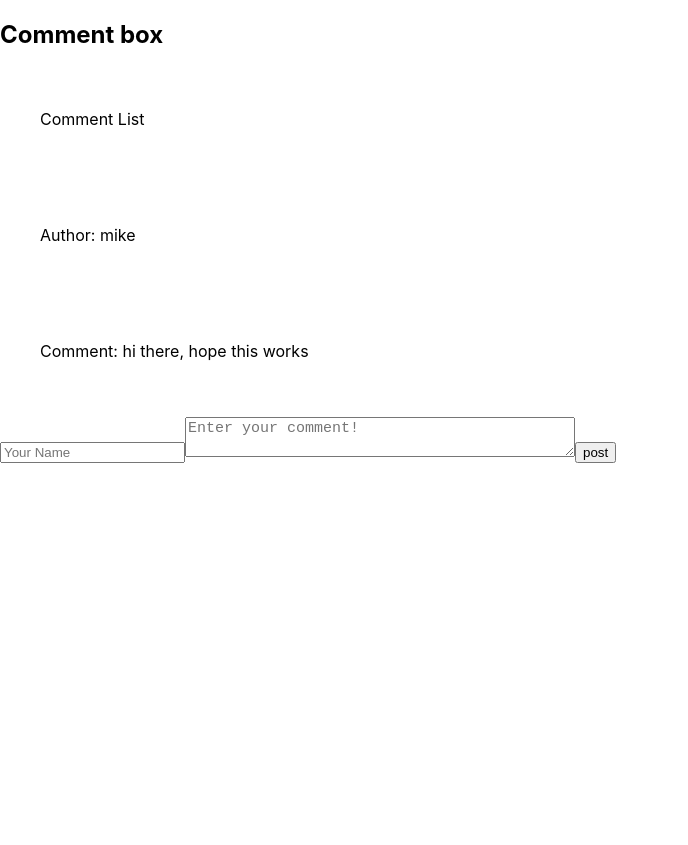
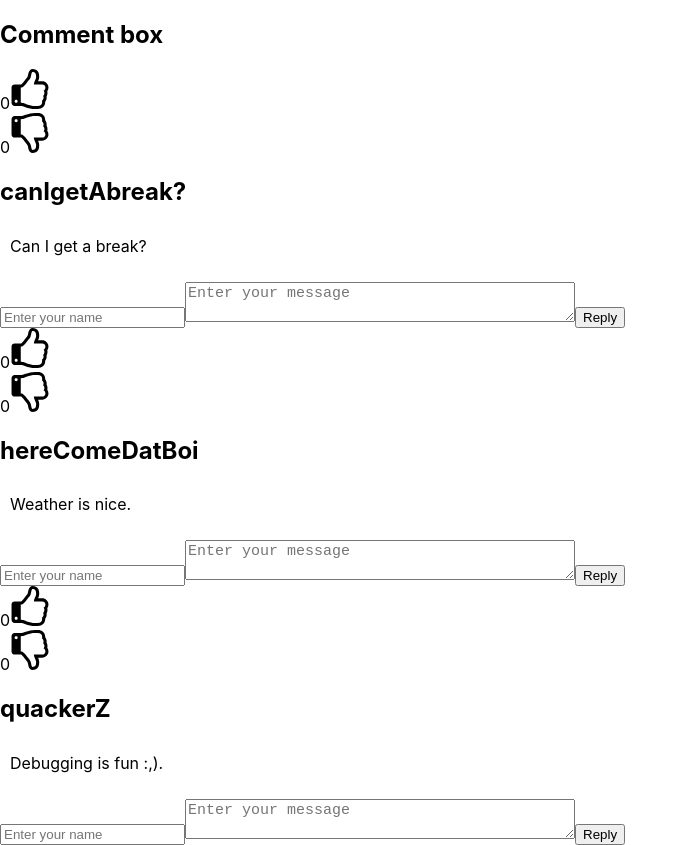
Before and after one commit to l-yang-05/Comment-app, a React (Create React App) app: page / in a window 1280 px wide. Shown: the whole page, without its empty margins (0-688 px from the left). Before the commit the page ends 800 px from the top, so only its background shows below. Built offline with nearby package versions, Linux system fonts and the light colour scheme.

Commit message:
Added icons and reply method

```diff
--- a/src/App.css
+++ b/src/App.css
@@ -21,6 +21,22 @@ textarea{
 }
 
 p{
-  padding: 40px;
+  padding: 10px;
   width: 70%;
 }
+
+.comment{
+  display: block;
+}
+
+.likeAndDislike{
+  display: block;
+}
+
+.msganduser{
+  display:block;
+}
+
+.commentBox{
+  display: block;
+}
--- a/src/App.js
+++ b/src/App.js
@@ -5,7 +5,10 @@ import CommentBox from './Components/CommentBox';
 
 const App = () => {
   return (
-    <CommentBox />
+    <div>
+      <CommentBox />
+    </div>
+
   )
 
 }
--- a/src/Components/Comment.js
+++ /dev/null
@@ -1,19 +0,0 @@
-import React from 'react';
-
-
-class Comments extends React.Component {
-    constructor(props) {
-        super(props);
-    }
-    render() {
-        return (
-            <div>
-                <p>Author: {this.props.author}</p>
-                <p>Comment: {this.props.comment}</p>
-            </div>
-        )
-    }
-}
-
-
-export default Comments;
--- a/src/Components/CommentBox.js
+++ b/src/Components/CommentBox.js
@@ -1,21 +1,23 @@
 import React from 'react';
 import CommentList from './CommentList';
-import CommentForm from './CommentForm';
+
 
 
 class CommentBox extends React.Component {
     constructor(props) {
         super(props);
         this.state = {
-            userMsg: '',
-        };
+            msg: ''
+        }
     }
+
+
+
     render() {
         return (
-            <div>
+            <div className="comment-container">
                 <h2>Comment box</h2>
                 <CommentList />
-                <CommentForm />
             </div>
         )
     }
--- a/src/Components/CommentForm.js
+++ b/src/Components/CommentForm.js
@@ -2,46 +2,34 @@ import React from 'react';
 
 class CommentForm extends React.Component {
     constructor(props) {
-        super(props);
+        super(props)
         this.state = {
-            commenter: '',
-            text: '',
+            author: '',
+            comment: ''
         }
     }
 
-    handleCommenter = (e) => {
-        this.setState({ commenter: e.target.value })
+    handleAuthor = (e) => {
+
     }
 
-    handleText = (e) => {
-        this.setState({ text: e.target.value })
-    }
-
-    handleSubmit = (e) => {
+    handleReply = (e) => {
         e.preventDefault();
-        const commenter = this.state.commenter.trim();
-        const text = this.state.text.trim();
-
-        this.props.onCommentSubmit({ commenter: commenter, text: text });
-        this.setState({ commenter: '', msg: '' });
-
-        if (!text || !commenter) {
-            return;
-        }
-
     }
 
     render() {
         return (
             <div>
-                <form>
-                    <input type="type" name="author" id="author" placeholder="Your Name" value={this.state.commenter} onChange={this.handleCommenter} />
-                    <textarea name="commentSection" id="comment" placeholder="Enter your comment!" value={this.state.text} onChange={this.handleText}></textarea>
-                    <input type="submit" name="sub" id="post" value="post" />
+                <form onSubmit={this.handleReply}>
+                    <input type="text" name="author" placeholder="Enter your name" />
+                    <textarea name="comment" placeholder="Enter your message"></textarea>
+                    <button type="submit" name="post">Reply</button>
                 </form>
             </div>
         )
     }
+
+
 }
 
 export default CommentForm;
--- a/src/Components/CommentList.js
+++ b/src/Components/CommentList.js
@@ -1,18 +1,49 @@
 import React from 'react';
-import Comments from './Comment';
+import DislikeButton from './dislike';
+import CommentForm from './CommentForm';
+import LikeButton from './Like';
+
 
 class CommentList extends React.Component {
     constructor(props) {
         super(props);
         this.state = {
-            list: [],
+            list: [
+                {
+                    name: "canIgetAbreak?",
+                    comment: "Can I get a break?"
+                },
+                {
+                    name: "hereComeDatBoi",
+                    comment: "Weather is nice."
+                },
+                {
+                    name: "quackerZ",
+                    comment: "Debugging is fun :,)."
+                }
+
+            ]
         }
     }
+
     render() {
         return (
-            <div>
-                <p> Comment List</p>
-                <Comments author="mike" comment="hi there, hope this works" />
+            <div className="commentbox">
+                {this.state.list.map((item, index) => {
+                    return (
+                        <div className="commentBox" key={index}>
+                            <div className="likeAndDislike">
+                                <LikeButton />
+                                <DislikeButton />
+                            </div>
+                            <div className="comment">
+                                <h2>{item.name}</h2>
+                                <p>{item.comment}</p>
+                            </div>
+                            <CommentForm />
+                        </div>
+                    )
+                })}
             </div>
         )
     }
--- /dev/null
+++ b/src/Components/Like.js
@@ -0,0 +1,91 @@
+import React from 'react';
+
+class LikeButton extends React.Component {
+    constructor(props) {
+        super(props);
+        this.state = {
+            count: 0,
+        }
+    }
+
+    handleLikes = (e) => {
+        this.setState(({ count }) => ({
+            count: count + 1
+    }))}
+
+    render() {
+        return (
+            <div>
+            <span onClick={this.handleLikes}>{this.state.count}
+            <svg
+            x="0px" y="0px"
+            width="40px"
+            height="40px"
+            viewBox="0 0 475.099 475.099"
+            styles="enable-background:new 0 0 475.099 475.099;"
+	       >
+            <g>
+	<path d="M442.829,265.532c9.328-14.089,13.986-29.598,13.986-46.538c0-19.607-7.225-36.637-21.687-51.117
+		c-14.469-14.465-31.601-21.696-51.394-21.696h-50.251c9.134-18.842,13.709-37.117,13.709-54.816c0-22.271-3.34-39.971-9.996-53.105
+		c-6.663-13.138-16.372-22.795-29.126-28.984C295.313,3.09,280.947,0,264.959,0c-9.712,0-18.274,3.521-25.697,10.566
+		c-8.183,7.993-14.084,18.274-17.699,30.837c-3.617,12.559-6.521,24.6-8.708,36.116c-2.187,11.515-5.569,19.652-10.135,24.41
+		c-9.329,10.088-19.511,22.273-30.551,36.547c-19.224,24.932-32.264,39.685-39.113,44.255H54.828
+		c-10.088,0-18.702,3.574-25.84,10.706c-7.135,7.139-10.705,15.752-10.705,25.841v182.723c0,10.089,3.566,18.699,10.705,25.838
+		c7.142,7.139,15.752,10.711,25.84,10.711h82.221c4.188,0,17.319,3.806,39.399,11.42c23.413,8.186,44.017,14.418,61.812,18.702
+		c17.797,4.284,35.832,6.427,54.106,6.427h26.545h10.284c26.836,0,48.438-7.666,64.809-22.99
+		c16.365-15.324,24.458-36.213,24.27-62.67c11.42-14.657,17.129-31.597,17.129-50.819c0-4.185-0.281-8.277-0.855-12.278
+		c7.23-12.748,10.854-26.453,10.854-41.11C445.399,278.379,444.544,271.809,442.829,265.532z M85.949,396.58
+		c-3.616,3.614-7.898,5.428-12.847,5.428c-4.95,0-9.233-1.813-12.85-5.428c-3.615-3.613-5.424-7.897-5.424-12.85
+		c0-4.948,1.805-9.229,5.424-12.847c3.621-3.617,7.9-5.425,12.85-5.425c4.949,0,9.231,1.808,12.847,5.425
+		c3.617,3.617,5.426,7.898,5.426,12.847C91.375,388.683,89.566,392.967,85.949,396.58z M414.145,242.419
+		c-4.093,8.754-9.186,13.227-15.276,13.415c2.854,3.237,5.235,7.762,7.139,13.562c1.902,5.807,2.847,11.087,2.847,15.848
+		c0,13.127-5.037,24.455-15.126,33.969c3.43,6.088,5.141,12.658,5.141,19.697c0,7.043-1.663,14.038-4.996,20.984
+		c-3.327,6.94-7.851,11.938-13.559,14.982c0.951,5.709,1.423,11.04,1.423,15.988c0,31.785-18.274,47.678-54.823,47.678h-34.536
+		c-24.94,0-57.483-6.943-97.648-20.841c-0.953-0.38-3.709-1.383-8.28-2.998s-7.948-2.806-10.138-3.565
+		c-2.19-0.767-5.518-1.861-9.994-3.285c-4.475-1.431-8.087-2.479-10.849-3.142c-2.758-0.664-5.901-1.283-9.419-1.855
+		c-3.52-0.571-6.519-0.855-8.993-0.855h-9.136V219.285h9.136c3.045,0,6.423-0.859,10.135-2.568c3.711-1.714,7.52-4.283,11.421-7.71
+		c3.903-3.427,7.564-6.805,10.992-10.138c3.427-3.33,7.233-7.517,11.422-12.559c4.187-5.046,7.47-9.089,9.851-12.135
+		c2.378-3.045,5.375-6.949,8.992-11.707c3.615-4.757,5.806-7.613,6.567-8.566c10.467-12.941,17.795-21.601,21.982-25.981
+		c7.804-8.182,13.466-18.603,16.987-31.261c3.525-12.66,6.427-24.604,8.703-35.832c2.282-11.229,5.903-19.321,10.858-24.27
+		c18.268,0,30.453,4.471,36.542,13.418c6.088,8.945,9.134,22.746,9.134,41.399c0,11.229-4.572,26.503-13.71,45.821
+		c-9.134,19.32-13.698,34.5-13.698,45.539h100.495c9.527,0,17.993,3.662,25.413,10.994c7.426,7.327,11.143,15.843,11.143,25.553
+		C420.284,225.943,418.237,233.653,414.145,242.419z"/>
+</g>
+<g>
+</g>
+<g>
+</g>
+<g>
+</g>
+<g>
+</g>
+<g>
+</g>
+<g>
+</g>
+<g>
+</g>
+<g>
+</g>
+<g>
+</g>
+<g>
+</g>
+<g>
+</g>
+<g>
+</g>
+<g>
+</g>
+<g>
+</g>
+<g>
+</g>
+</svg>
+            </span>
+            </div>
+        )
+    }
+}
+
+export default LikeButton;
--- /dev/null
+++ b/src/Components/dislike.js
@@ -0,0 +1,92 @@
+import React from 'react';
+
+
+class DislikeButton extends React.Component {
+    constructor(props) {
+        super(props);
+        this.state= {
+            count: 0
+        }
+    }
+
+    handleDislikes = (e) => {
+        this.setState(({ count }) => ({
+            count: count + 1
+    }))}
+
+
+    render() {
+        return (
+            <div>
+                <span onClick={this.handleDislikes}> {this.state.count}
+        <svg
+        x="0px" y="0px"
+        width="40px"
+        height="40px"
+        viewBox="0 0 475.092 475.092"
+        styles="enable-background:new 0 0 475.092 475.092;">
+        <g>
+	<path d="M442.822,209.562c1.715-6.283,2.57-12.847,2.57-19.702c0-14.655-3.621-28.361-10.852-41.112
+		c0.567-3.995,0.855-8.088,0.855-12.275c0-19.223-5.716-36.162-17.132-50.819v-1.427c0.191-26.075-7.946-46.632-24.414-61.669
+		C377.387,7.521,355.831,0,329.186,0h-31.977c-19.985,0-39.02,2.093-57.102,6.28c-18.086,4.189-39.304,10.468-63.666,18.842
+		c-22.08,7.616-35.211,11.422-39.399,11.422H54.821c-10.088,0-18.702,3.567-25.84,10.704C21.845,54.387,18.276,63,18.276,73.085
+		v182.728c0,10.089,3.566,18.698,10.705,25.837c7.142,7.139,15.752,10.705,25.84,10.705h78.228
+		c6.849,4.572,19.889,19.324,39.113,44.255c11.231,14.661,21.416,26.741,30.551,36.265c3.612,3.997,6.564,10.089,8.848,18.271
+		c2.284,8.186,3.949,16.228,4.998,24.126c1.047,7.898,3.475,16.516,7.281,25.837c3.806,9.329,8.944,17.139,15.415,23.422
+		c7.423,7.043,15.985,10.561,25.697,10.561c15.988,0,30.361-3.087,43.112-9.274c12.754-6.184,22.463-15.845,29.126-28.981
+		c6.663-12.943,9.996-30.646,9.996-53.103c0-17.702-4.568-35.974-13.702-54.819h50.244c19.801,0,36.925-7.23,51.394-21.7
+		c14.469-14.462,21.693-31.497,21.693-51.103C456.809,239.165,452.15,223.652,442.822,209.562z M85.942,104.219
+		c-3.616,3.615-7.898,5.424-12.847,5.424c-4.95,0-9.233-1.805-12.85-5.424c-3.615-3.621-5.424-7.898-5.424-12.851
+		c0-4.948,1.809-9.231,5.424-12.847c3.621-3.617,7.9-5.424,12.85-5.424c4.949,0,9.231,1.807,12.847,5.424
+		c3.617,3.616,5.426,7.898,5.426,12.847C91.368,96.317,89.56,100.598,85.942,104.219z M409.135,281.377
+		c-7.42,7.33-15.886,10.992-25.413,10.992H283.227c0,11.04,4.564,26.217,13.698,45.535c9.138,19.321,13.71,34.598,13.71,45.829
+		c0,18.647-3.046,32.449-9.134,41.395c-6.092,8.949-18.274,13.422-36.546,13.422c-4.951-4.948-8.572-13.045-10.854-24.276
+		c-2.276-11.225-5.185-23.168-8.706-35.83c-3.519-12.655-9.18-23.079-16.984-31.266c-4.184-4.373-11.516-13.038-21.982-25.98
+		c-0.761-0.951-2.952-3.806-6.567-8.562c-3.614-4.757-6.613-8.658-8.992-11.703c-2.38-3.046-5.664-7.091-9.851-12.136
+		c-4.189-5.044-7.995-9.232-11.422-12.565c-3.427-3.327-7.089-6.708-10.992-10.137c-3.901-3.426-7.71-5.996-11.421-7.707
+		c-3.711-1.711-7.089-2.566-10.135-2.566h-9.136V73.092h9.136c2.474,0,5.47-0.282,8.993-0.854c3.518-0.571,6.658-1.192,9.419-1.858
+		c2.76-0.666,6.377-1.713,10.849-3.14c4.476-1.425,7.804-2.522,9.994-3.283c2.19-0.763,5.568-1.951,10.138-3.571
+		c4.57-1.615,7.33-2.613,8.28-2.996c40.159-13.894,72.708-20.839,97.648-20.839h36.542c16.563,0,29.506,3.899,38.828,11.704
+		c9.328,7.804,13.989,19.795,13.989,35.975c0,4.949-0.479,10.279-1.423,15.987c5.708,3.046,10.231,8.042,13.559,14.987
+		c3.333,6.945,4.996,13.944,4.996,20.985c0,7.039-1.711,13.61-5.141,19.701c10.089,9.517,15.126,20.839,15.126,33.974
+		c0,4.759-0.948,10.039-2.847,15.846c-1.899,5.808-4.285,10.327-7.139,13.562c6.091,0.192,11.184,4.665,15.276,13.422
+		c4.093,8.754,6.14,16.468,6.14,23.127C420.277,265.525,416.561,274.043,409.135,281.377z"/>
+</g>
+<g>
+</g>
+<g>
+</g>
+<g>
+</g>
+<g>
+</g>
+<g>
+</g>
+<g>
+</g>
+<g>
+</g>
+<g>
+</g>
+<g>
+</g>
+<g>
+</g>
+<g>
+</g>
+<g>
+</g>
+<g>
+</g>
+<g>
+</g>
+<g>
+</g>
+</svg>
+</span>
+</div>
+        )
+    }
+}
+
+export default DislikeButton;
```
Also changed, not shown: 1 other file (tests, documents, lock files or other folders).
